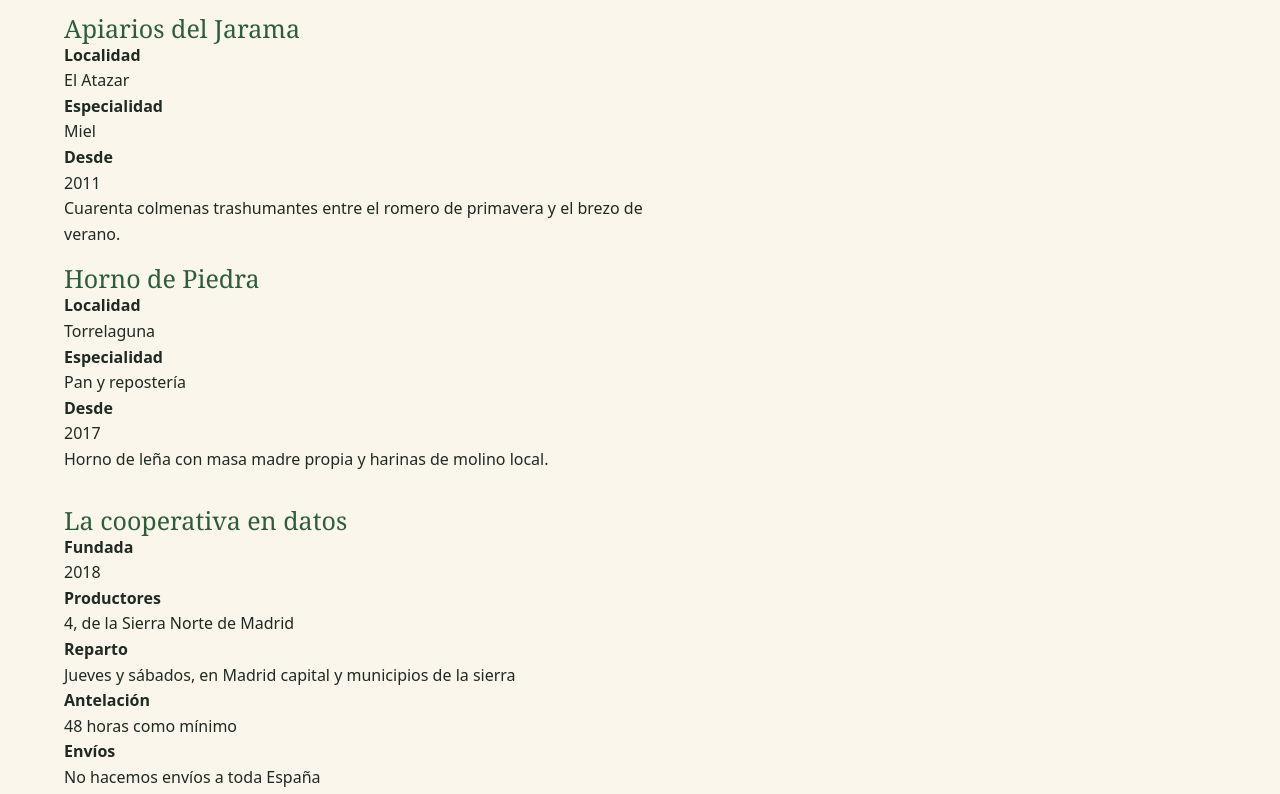
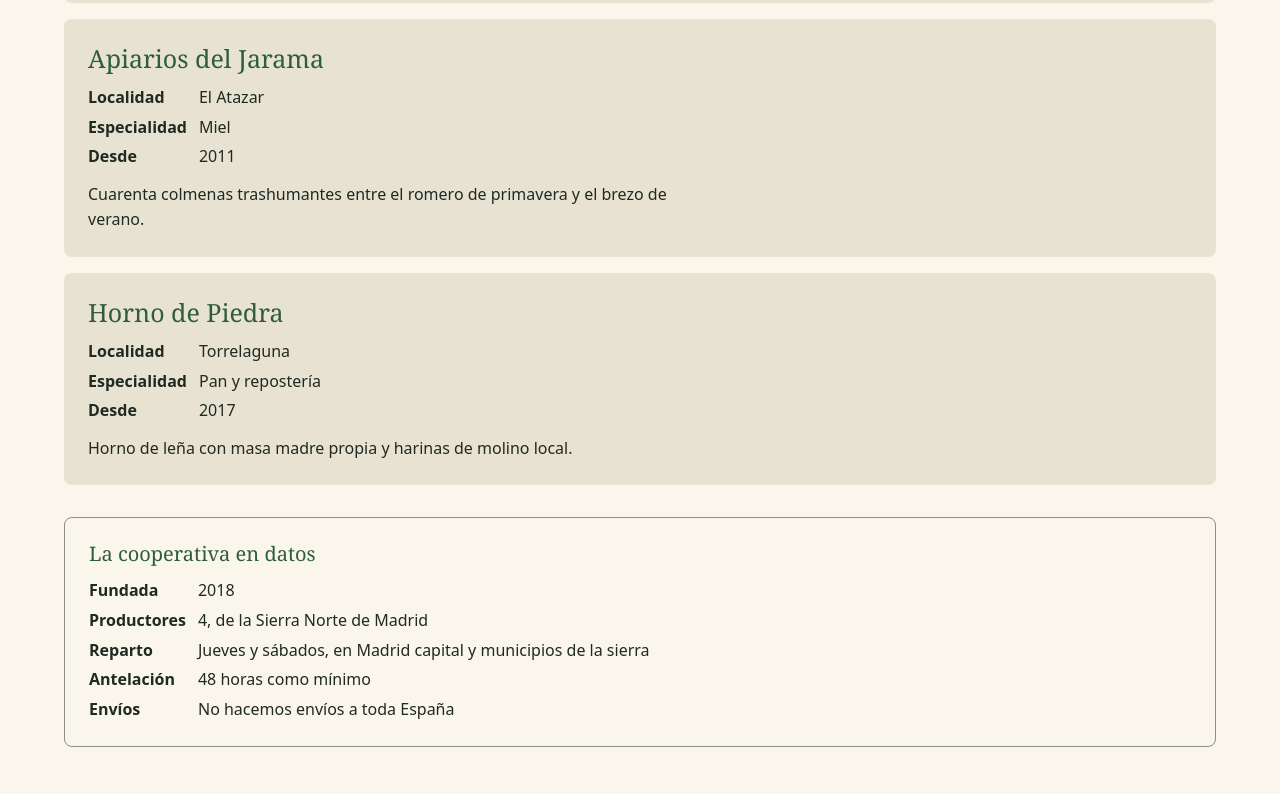
Before and after one commit to StablePeru/huerta-serrana, a plain HTML site: page productores.html in a window 1280 px wide. Shown: the part 717-1511 px from the top of the page. Drawn offline with Linux system fonts and the light colour scheme.

Commit message:
feat: fichas de productores y aside con datos de la cooperativa

```diff
--- a/css/components.css
+++ b/css/components.css
@@ -299,3 +299,34 @@
   .catalogo__item:not([data-temporada="todo-el-ano"]) {
   display: none;
 }
+
+/* ---- Ficha de productor ------------------------------------------------ */
+.ficha {
+  display: grid;
+  align-content: start;
+  gap: var(--espacio-3);
+  padding: var(--espacio-5);
+  background-color: var(--ui-superficie);
+  border-radius: var(--radio-md);
+}
+
+.ficha__datos,
+.datos__lista {
+  display: grid;
+  grid-template-columns: auto 1fr;
+  gap: var(--espacio-1) var(--espacio-3);
+}
+
+/* ---- Datos de la cooperativa (aside de Productores) -------------------- */
+.datos {
+  display: grid;
+  align-content: start;
+  gap: var(--espacio-3);
+  padding: var(--espacio-5);
+  border: var(--borde-fino) solid var(--ui-borde);
+  border-radius: var(--radio-md);
+}
+
+.datos__titulo {
+  font-size: var(--tam-md);
+}
```
